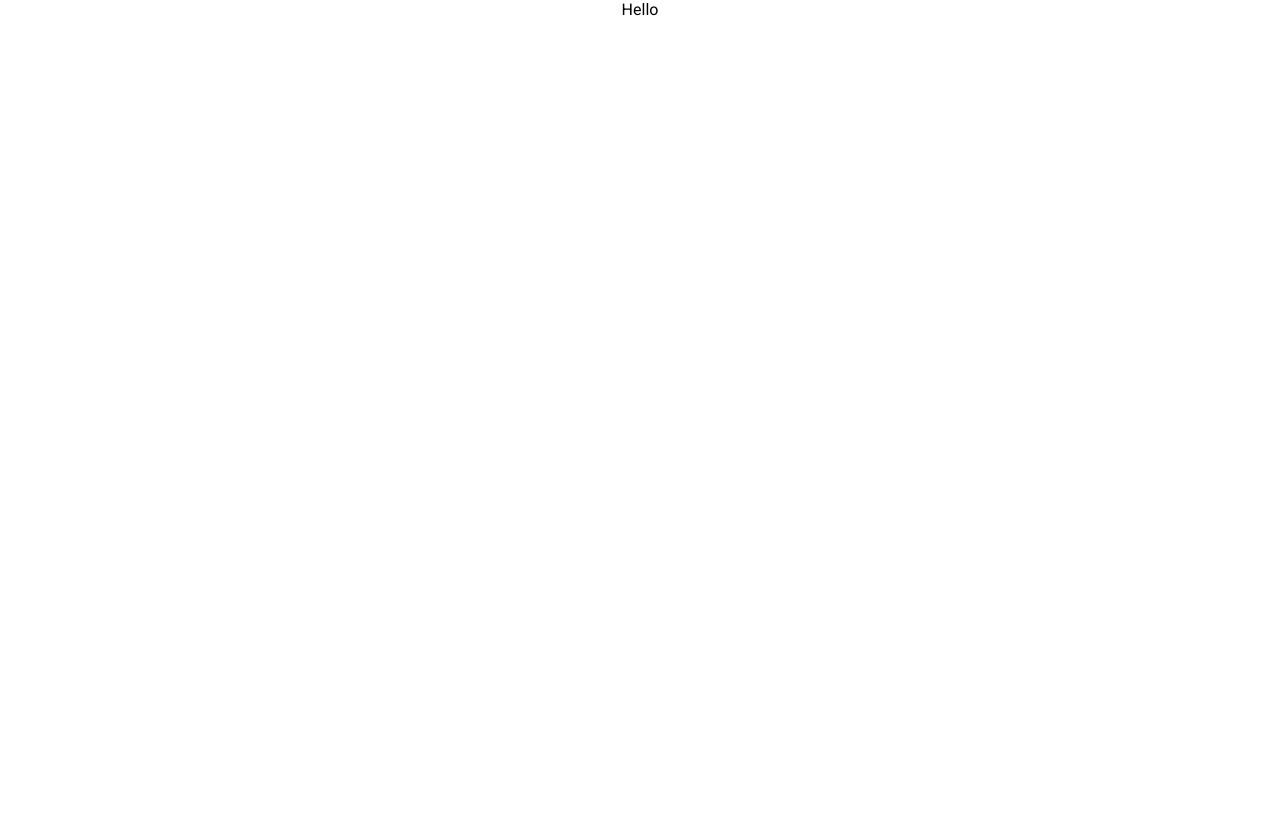
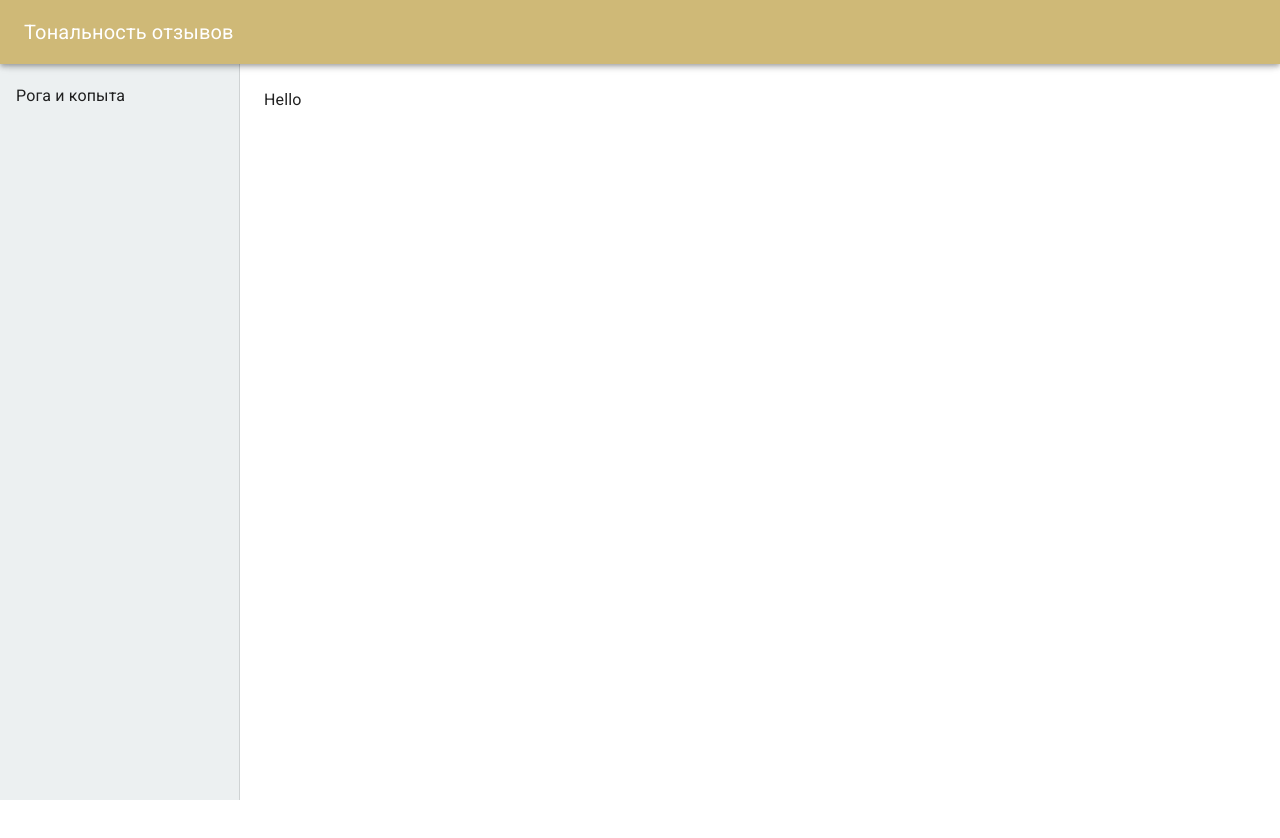
Before and after one commit to it-income/project-workshop-1, a Next.js app in the folder front/: page / in a window 1280 px wide. Shown: the top 838 px of the page. Before the commit the page ends 800 px from the top, so only its background shows below. Built offline with nearby package versions, Linux system fonts and the light colour scheme.

Commit message:
feat: add navigation, customize theme

```diff
--- /dev/null
+++ b/front/app/components/sideNav.tsx
@@ -0,0 +1,38 @@
+import Drawer from '@mui/material/Drawer';
+import Toolbar from "@mui/material/Toolbar";
+import Box from "@mui/material/Box";
+import List from "@mui/material/List";
+import ListItem from "@mui/material/ListItem";
+import ListItemButton from "@mui/material/ListItemButton";
+import ListItemText from "@mui/material/ListItemText";
+import NextLink from 'next/link';
+
+export const SideNav = () => {
+  return (
+    <Drawer
+      variant="permanent"
+      sx={{
+        width: 240,
+        height: '100vh',
+        flexShrink: 0,
+        [`& .MuiDrawer-paper`]: {width: 240, boxSizing: 'border-box'},
+      }}
+      PaperProps={{
+        sx: {
+          backgroundColor: '#ECF0F1',
+        }
+      }}
+    >
+      <Toolbar/>
+      <Box sx={{overflow: 'auto'}}>
+        <List>
+          <ListItem disablePadding>
+            <ListItemButton component={NextLink} href="/">
+              <ListItemText primary={'Рога и копыта'}/>
+            </ListItemButton>
+          </ListItem>
+        </List>
+      </Box>
+    </Drawer>
+  )
+}
--- /dev/null
+++ b/front/app/components/withSideNav.tsx
@@ -0,0 +1,27 @@
+'use client'
+import {FC, PropsWithChildren} from "react";
+import Box from "@mui/material/Box";
+import AppBar from "@mui/material/AppBar";
+import Toolbar from "@mui/material/Toolbar";
+import Typography from "@mui/material/Typography";
+import {SideNav} from "@/app/components/sideNav";
+import {ThemeProvider} from "@mui/material/styles";
+import {theme} from '../theme';
+
+export const WithSideNav: FC<PropsWithChildren> = ({ children }) =>
+  <ThemeProvider theme={theme}>
+    <Box sx={{display: 'flex'}}>
+      <AppBar position="fixed" sx={{zIndex: 10000, bgcolor: '#cfb977'}}>
+        <Toolbar>
+          <Typography variant="h6" noWrap component="div">
+            Тональность отзывов
+          </Typography>
+        </Toolbar>
+      </AppBar>
+      <SideNav/>
+      <Box component="main" sx={{flexGrow: 1, p: 3}}>
+        <Toolbar/>
+        {children}
+      </Box>
+    </Box>
+  </ThemeProvider>
--- a/front/app/globals.css
+++ b/front/app/globals.css
@@ -1,6 +1,4 @@
-:root {
-
-}
+:root {}
 
 * {
   box-sizing: border-box;
@@ -13,11 +11,3 @@ body {
   max-width: 100vw;
   overflow-x: hidden;
 }
-
-body {
-}
-
-a {
-  color: inherit;
-  text-decoration: none;
-}
--- a/front/app/layout.tsx
+++ b/front/app/layout.tsx
@@ -1,8 +1,10 @@
-import type { Metadata } from 'next'
-import { Roboto } from 'next/font/google'
+import type {Metadata} from 'next'
+import {Roboto} from 'next/font/google'
 import './globals.css'
+import CssBaseline from '@mui/material/CssBaseline';
+import {WithSideNav} from "@/app/components/withSideNav";
 
-const roboto = Roboto({ subsets: ['latin', 'cyrillic-ext'], weight: '400' })
+const roboto = Roboto({subsets: ['latin', 'cyrillic-ext'], weight: '400'})
 
 export const metadata: Metadata = {
   title: 'Тональность отзывов',
@@ -15,9 +17,12 @@ export default function RootLayout({
 }) {
   return (
     <html lang="ru">
-      <body className={roboto.className}>
+    <CssBaseline/>
+    <body className={roboto.className}>
+      <WithSideNav>
         {children}
-      </body>
+      </WithSideNav>
+    </body>
     </html>
   )
 }
--- a/front/app/page.module.css
+++ b/front/app/page.module.css
@@ -1,8 +1,4 @@
 .main {
-  display: flex;
-  flex-direction: column;
-  justify-content: space-between;
-  align-items: center;
   padding: 0;
   min-height: 100vh;
 }
--- /dev/null
+++ b/front/app/theme.ts
@@ -0,0 +1,12 @@
+import {createTheme} from "@mui/material/styles";
+
+export const theme = createTheme({
+  palette: {
+    primary: {
+      main: '#3498DB',
+    },
+    secondary: {
+      main: '#7cb342',
+    },
+  },
+})
```
